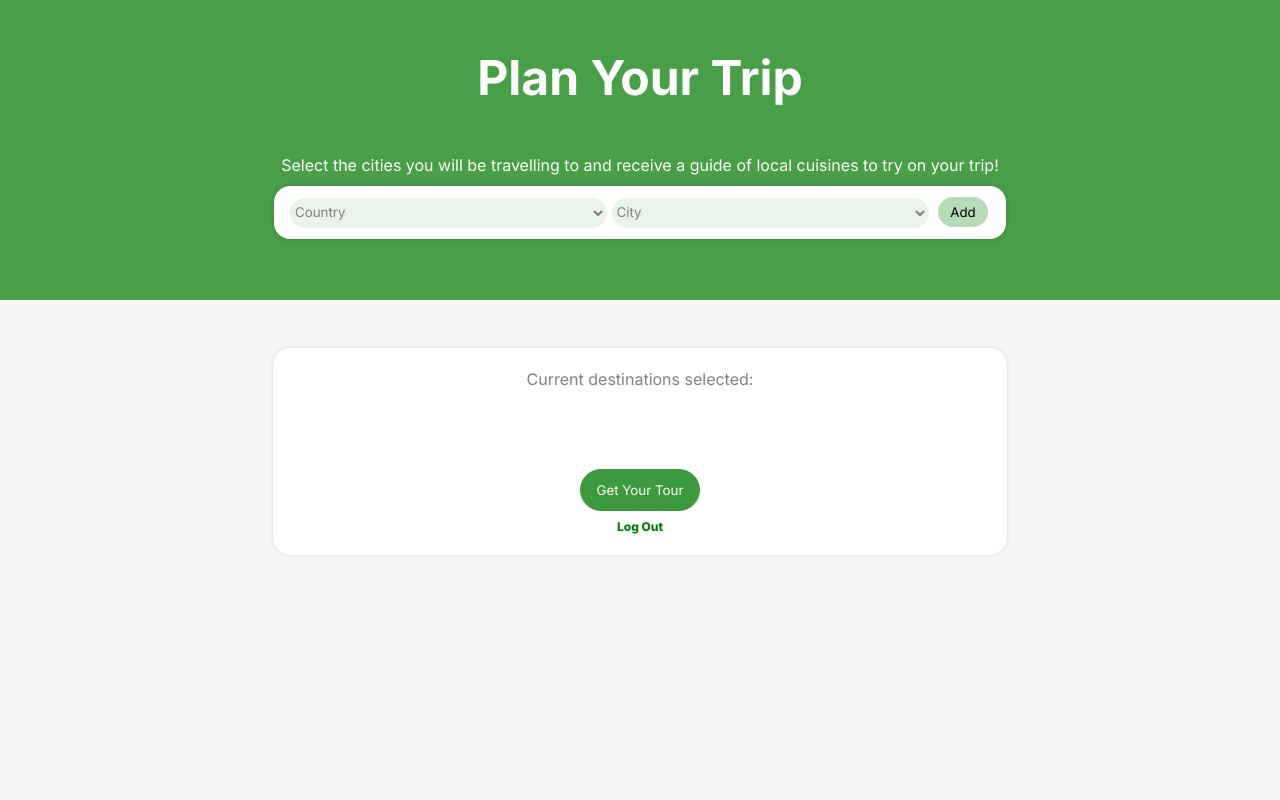
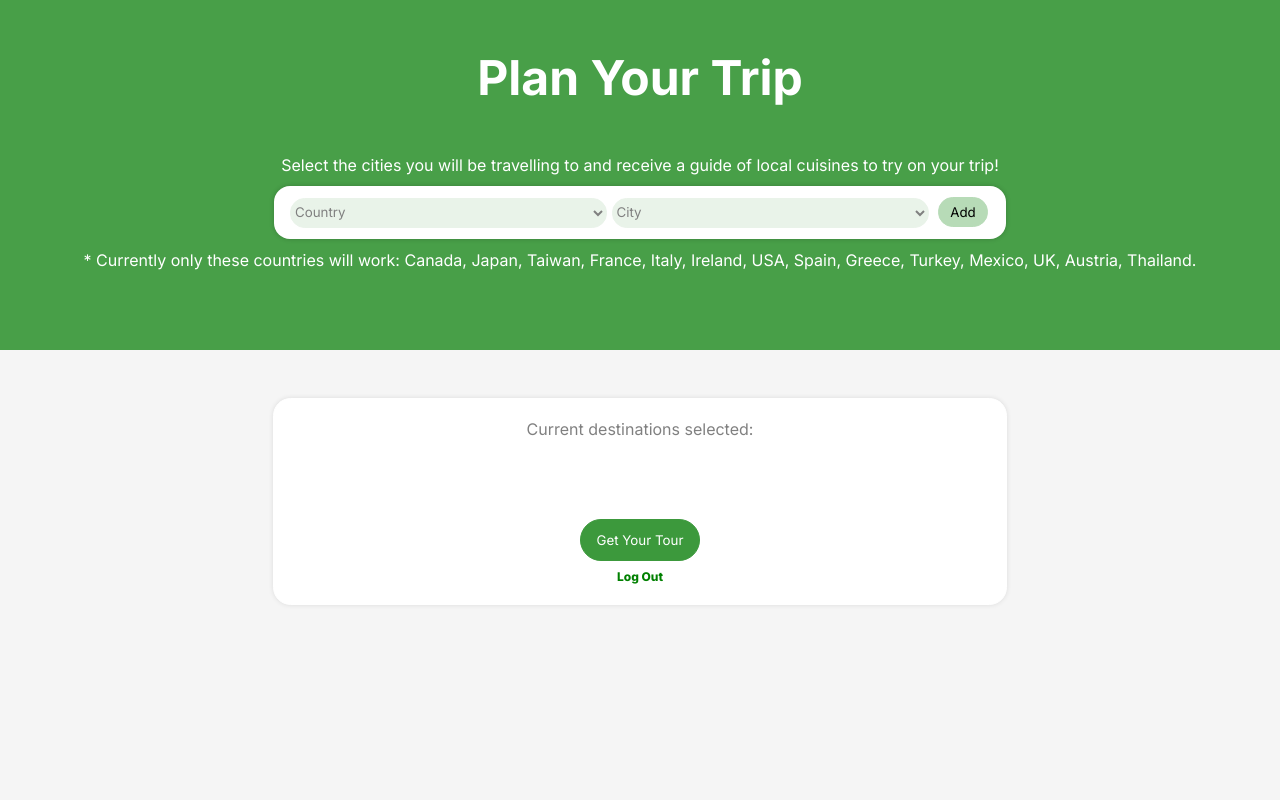
Before and after one commit to leticiahuang/FoodieTravels, a Django app: template getFoods/templates/getFoods/plan_trip.html in a window 1280 px wide. Run offline with Django 5.2, Linux system fonts and the light colour scheme; the template is opened without the code that fills it, so the values that code supplies are empty; parts of the project's set-up code (start-up, migrations or seed data) failed here and were passed over.

Commit message:
updated message about what countries work

```diff
--- a/getFoods/static/css/style.css
+++ b/getFoods/static/css/style.css
@@ -125,7 +125,7 @@ label {
 
 
 
-/* -------REGISTRATION PAGE -----------------------------------*/
+/* -------PLAN TRIP PAGE -----------------------------------*/
 
 .plan-trip-page-container {
     display: flex;
@@ -136,7 +136,7 @@ label {
 
 #plan-trip-green {
     background: rgb(72, 159, 72);
-    height: 300px;
+    height: 350px;
 }
 
 #plan-trip-green h1, #plan-trip-green p {
--- a/getFoods/templates/getFoods/plan_trip.html
+++ b/getFoods/templates/getFoods/plan_trip.html
@@ -53,6 +53,7 @@
             </select>
             <button type="submit" id="add-btn">Add</button>
         </form>
+        <p style="size:70%;padding:0 0 1rem;">* Currently only these countries will work: Canada, Japan, Taiwan, France, Italy, Ireland, USA, Spain, Greece, Turkey, Mexico, UK, Austria, Thailand.</p>
     </div>
 
     <div id="plan-trip-white">
```
Also changed, not shown: 3 other files.
